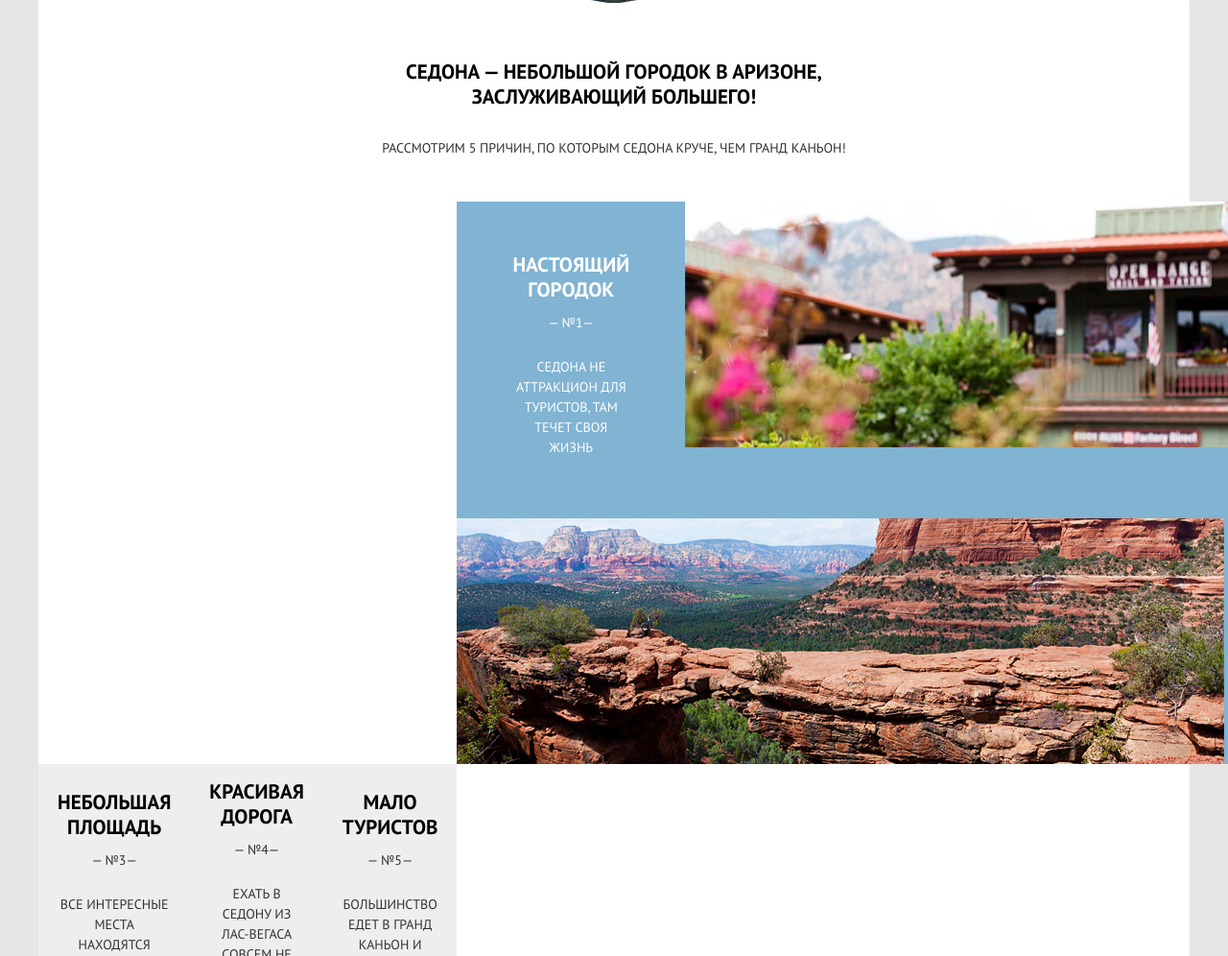
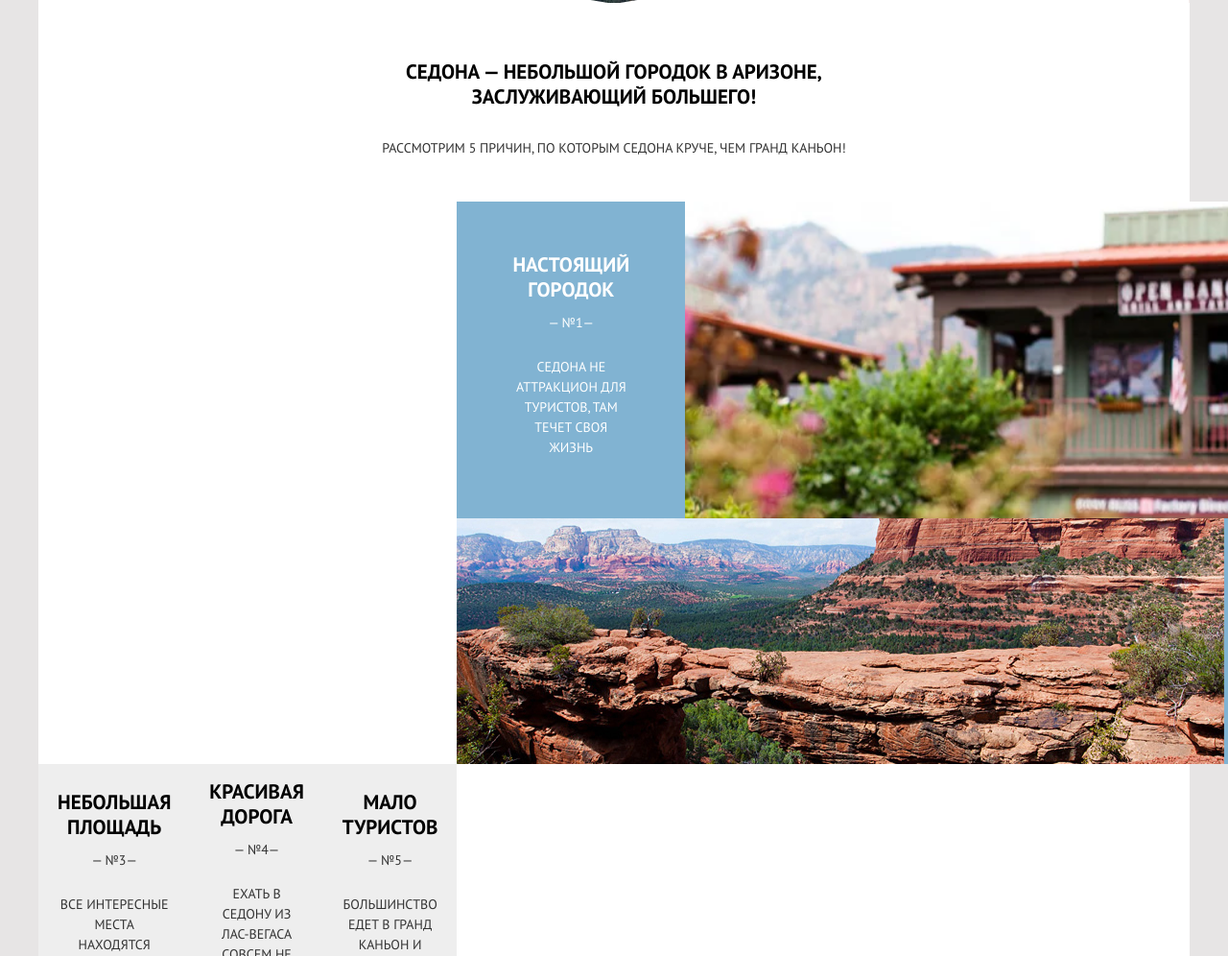
Before and after one commit to htmlacademy-adaptive/1982411-sedona-26, a website: page source/index.html in a window 1280 px wide. Shown: the part 571-1567 px from the top of the page at 96% size. Drawn offline with nearby package versions, Linux system fonts and the light colour scheme; files that its build step writes are made by us from their sources.

Commit message:
добавляет cover нужным картинкам

```diff
--- a/source/less/blocks/advantages-item.less
+++ b/source/less/blocks/advantages-item.less
@@ -110,9 +110,11 @@
 .advantages-item__illustration {
   display: block;
 
+
   @media (min-width: @tablet-width) {
     width: 512px;
-    height: auto;
+    height: 100%;
+    object-fit: cover;
   }
 
   @media (min-width: @desktop-width) {
```
